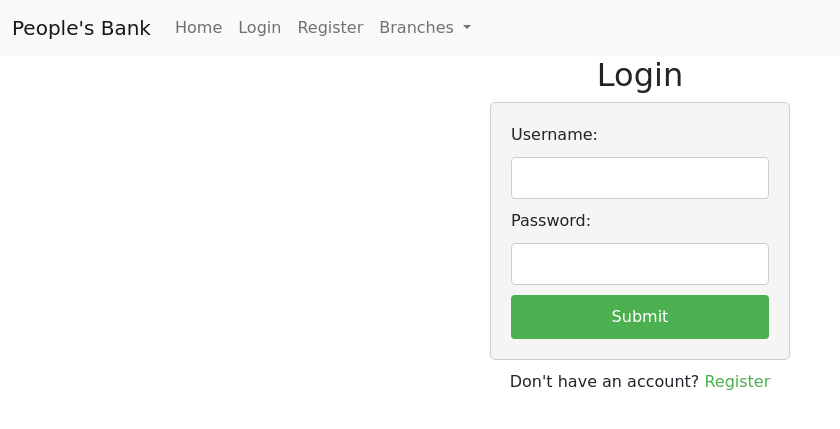
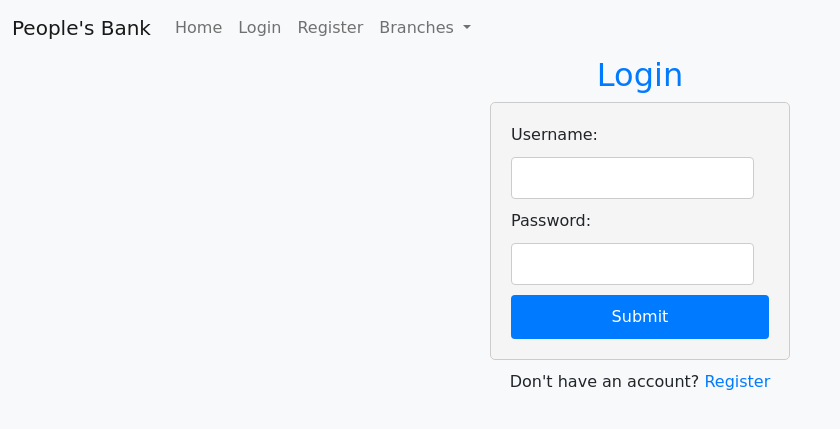
Before and after one commit to aby-595/bankingwebsite, a Django app: page /login/ in a window 1280 px wide. Shown: the top 429 px of the page, without its empty margins (0-840 px from the left). Run offline with Django 4.2, Linux system fonts and the light colour scheme; some libraries are stand-ins or nearby versions; some web fonts are replaced.

Commit message:
Update login.html

```diff
--- a/bankingproject/banking_app/templates/login.html
+++ b/bankingproject/banking_app/templates/login.html
@@ -2,8 +2,16 @@
 
 {% block content %}
 <style>
+    body {
+        background-color: #f8f9fa; /* Premium background color */
+    }
+
     h2 {
         text-align: center;
+        color: #007bff; /* Premium color - Blue */
+        animation-duration: 1s;
+        animation-fill-mode: both;
+        animation-name: fadeIn; /* Apply fadeIn animation */
     }
 
     form {
@@ -13,6 +21,9 @@
         border: 1px solid #ccc;
         border-radius: 5px;
         background-color: #f5f5f5;
+        animation-duration: 1s;
+        animation-fill-mode: both;
+        animation-name: fadeIn; /* Apply fadeIn animation */
     }
 
     label {
@@ -22,7 +33,7 @@
 
     input[type="text"],
     input[type="password"] {
-        width: 100%;
+        width: 94%;
         padding: 8px;
         margin-bottom: 10px;
         border: 1px solid #ccc;
@@ -33,7 +44,7 @@
         display: block;
         width: 100%;
         padding: 10px;
-        background-color: #4CAF50;
+        background-color: #007bff; /* Premium color - Blue */
         color: #fff;
         border: none;
         border-radius: 4px;
@@ -43,7 +54,7 @@
     }
 
     button[type="submit"]:hover {
-        background-color: #45a049;
+        background-color: #0056b3; /* Darker shade of premium color */
     }
 
     p {
@@ -52,20 +63,11 @@
     }
 
     a {
-        color: #4CAF50;
+        color: #007bff; /* Premium color - Blue */
         text-decoration: none;
     }
 
     /* Add animation classes */
-    .animated {
-        animation-duration: 1s;
-        animation-fill-mode: both;
-    }
-
-    .fadeIn {
-        animation-name: fadeIn;
-    }
-
     @keyframes fadeIn {
         from {
             opacity: 0;
```
